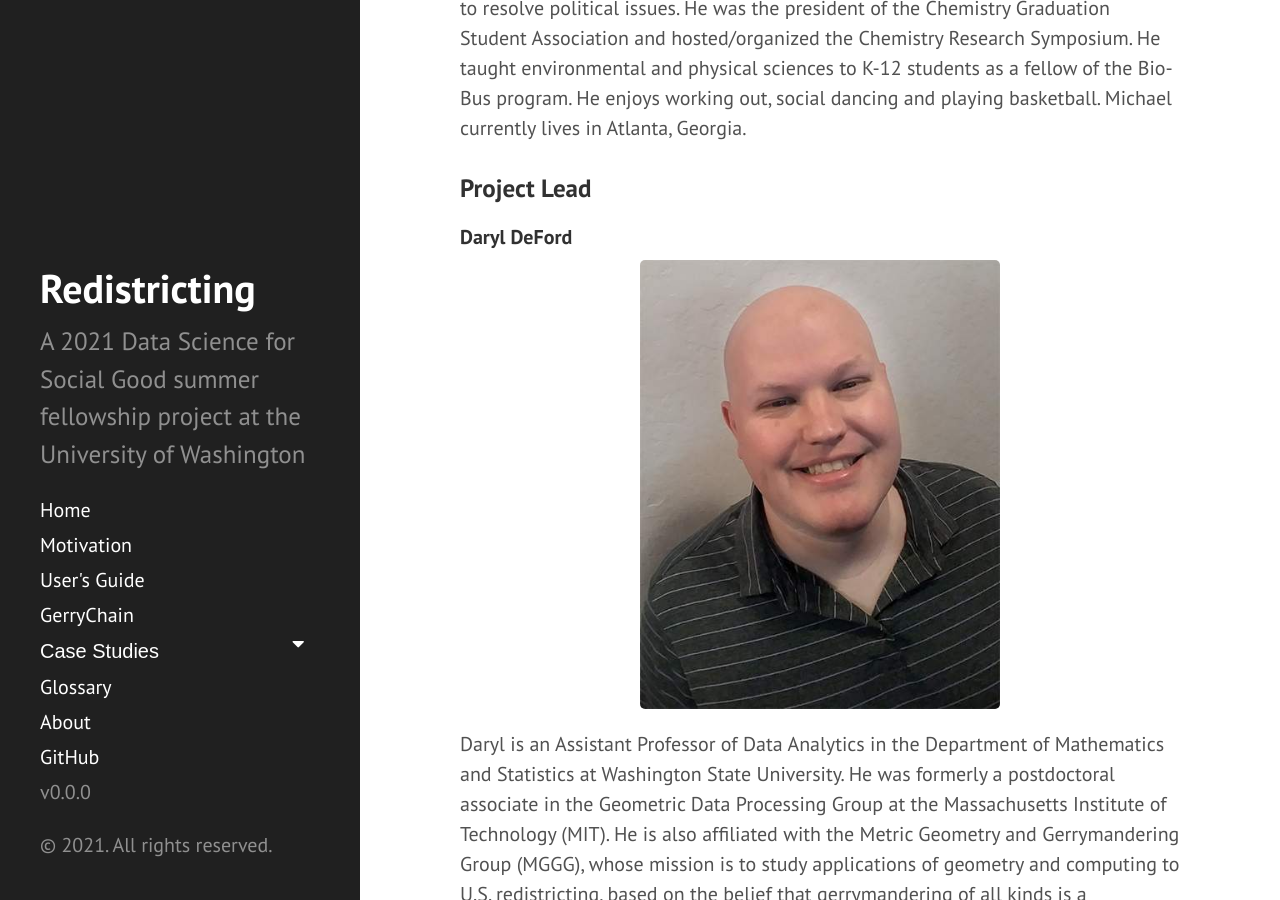
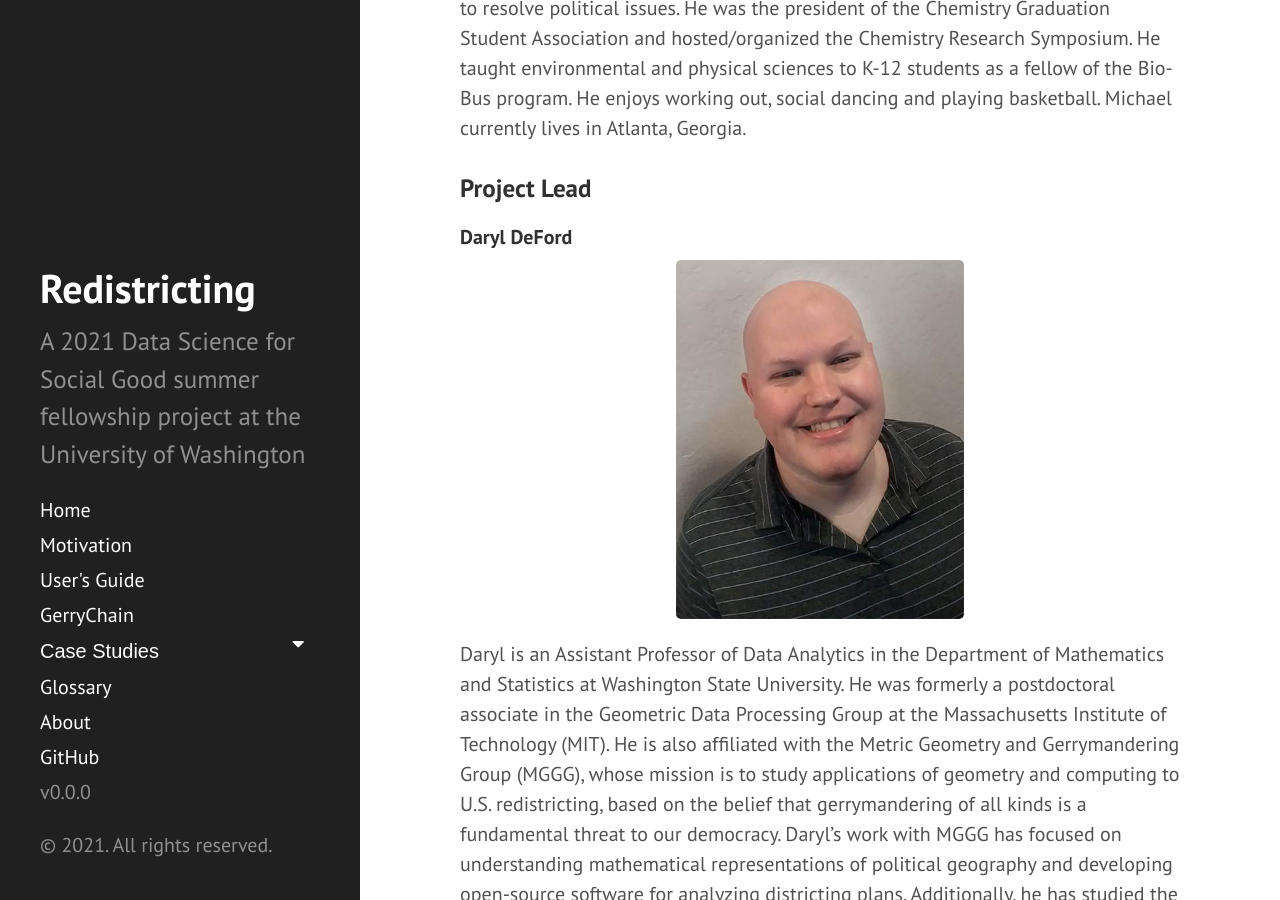
Before and after one commit to uwescience/DSSG2021-redistricting-website, a Jekyll site: the page built from about.md, in a window 1280 px wide and 900 px high, scrolled down 2988 px. Built offline with Jekyll 4.4.1, drawn with Linux system fonts in a browser that asks for light colours.

Commit message:
Update about.md

```diff
--- a/about.md
+++ b/about.md
@@ -33,7 +33,7 @@ Michael Gregory Souffrant is a Ph.D. candidate in Computational Biophysical Chem
 
 #### Daryl DeFord
 
-<center><img src="{{ site.url }}{{ site.baseurl }}/assets/img/about-daryl.jpg" style="width: 50%; height: 50%"></center>
+<center><img src="{{ site.url }}{{ site.baseurl }}/assets/img/about-daryl.jpg" style="width: 40%; height: 40%"></center>
 
 Daryl is an Assistant Professor of Data Analytics in the Department of Mathematics and Statistics at Washington State University. He was formerly a postdoctoral associate in the Geometric Data Processing Group at the Massachusetts Institute of Technology (MIT). He is also affiliated with the Metric Geometry and Gerrymandering Group (MGGG), whose mission is to study applications of geometry and computing to U.S. redistricting, based on the belief that gerrymandering of all kinds is a fundamental threat to our democracy. Daryl’s work with MGGG has focused on understanding mathematical representations of political geography and developing open-source software for analyzing districting plans. Additionally, he has studied the potential impacts of proposed language in citizen’s initiatives and ballot measures on Voting Rights Act (VRA) compliance and partisan fairness. He has a Ph.D. in Mathematics from Dartmouth College focused on analyzing the dynamics of information flow in social networks.
 
```
